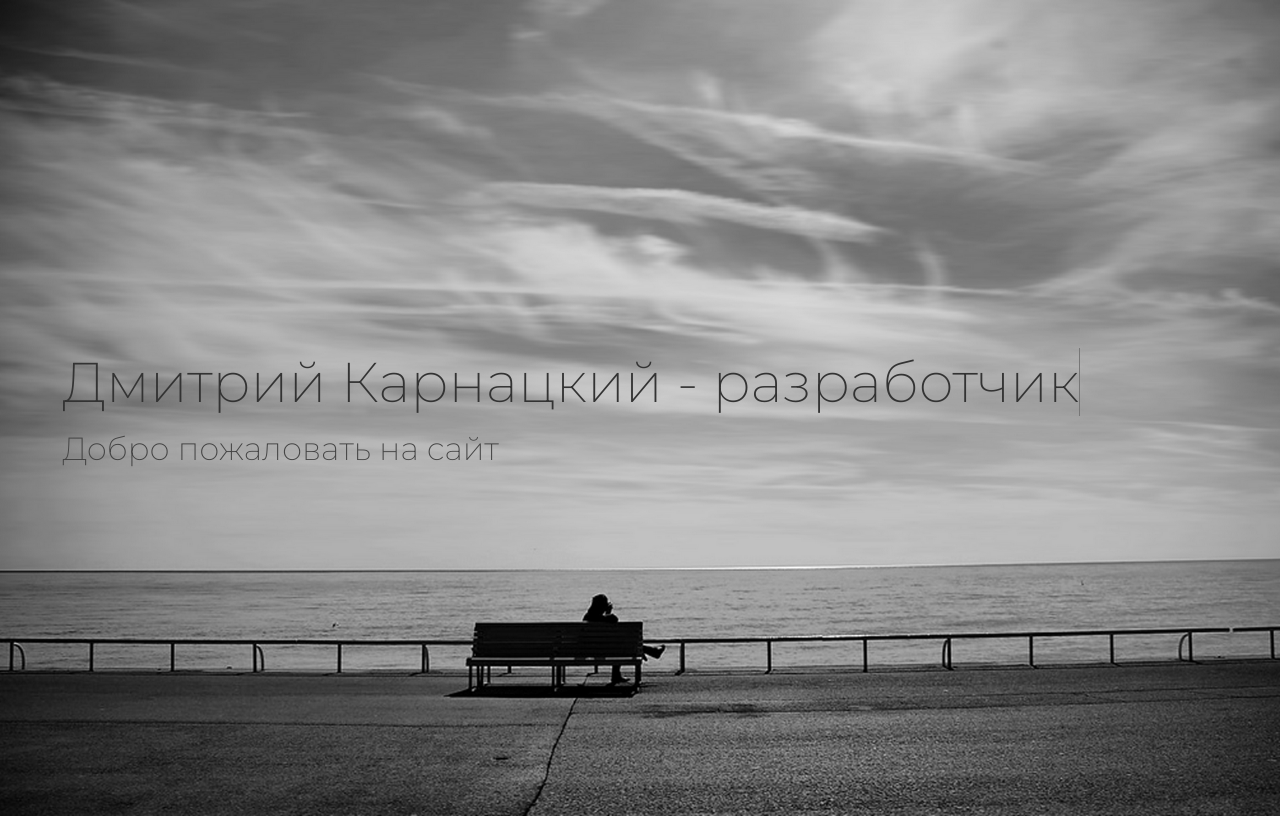
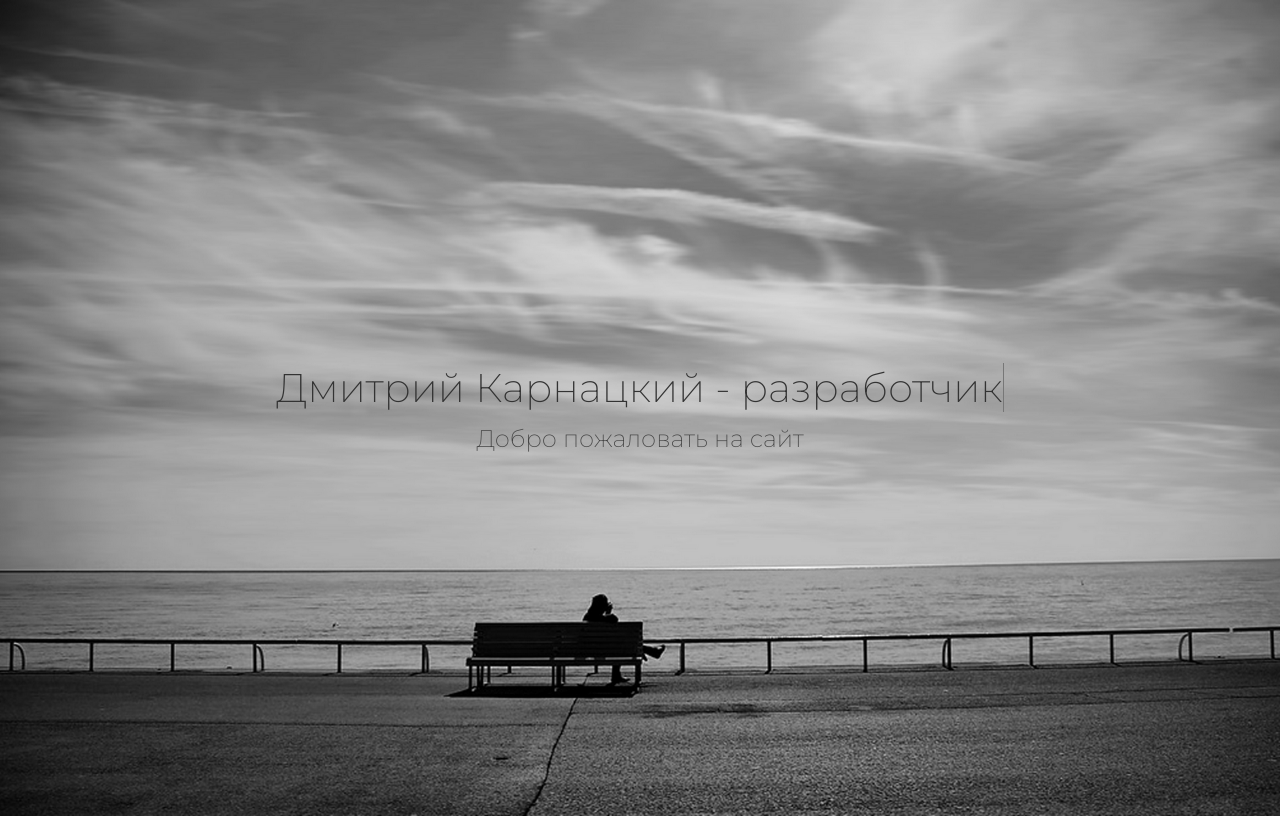
Before and after one commit to LikeSatie/Typewriter-effect-JS-HTML-CSS, a plain HTML site: page index.html in a window 1280 px wide. Drawn offline with Linux system fonts and the light colour scheme.

```diff
--- a/style.css
+++ b/style.css
@@ -67,3 +67,17 @@ h2 {
     color: #444;
   }
 }
+
+@media (min-width: 500px) {
+  h1 {
+    font-size: 2.5rem;
+    text-align: center;
+    color: #333;
+  }
+
+  h2 {
+    font-size: 1.5rem;
+    text-align: center;
+    color: #444;
+  }
+}
```
